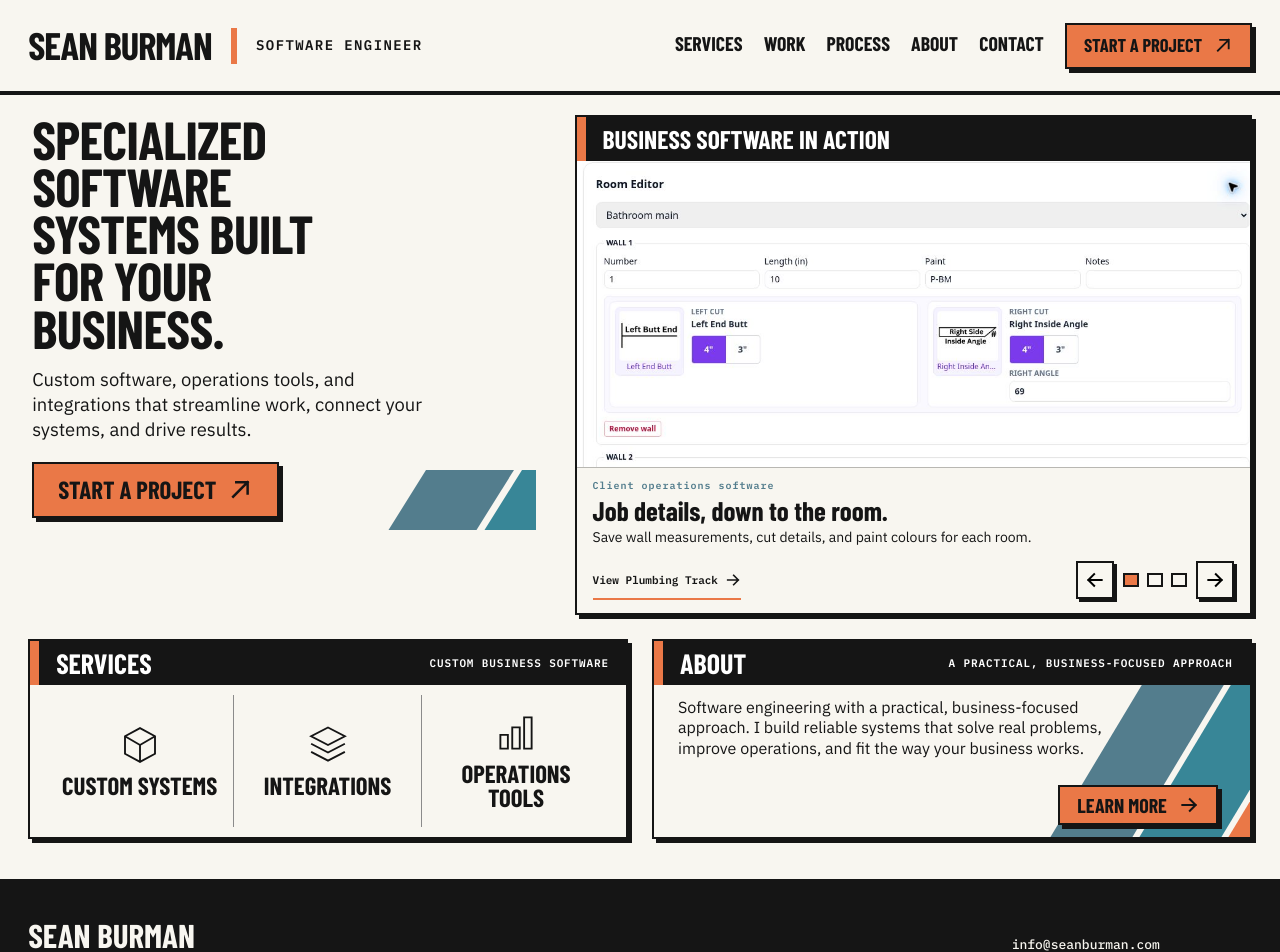
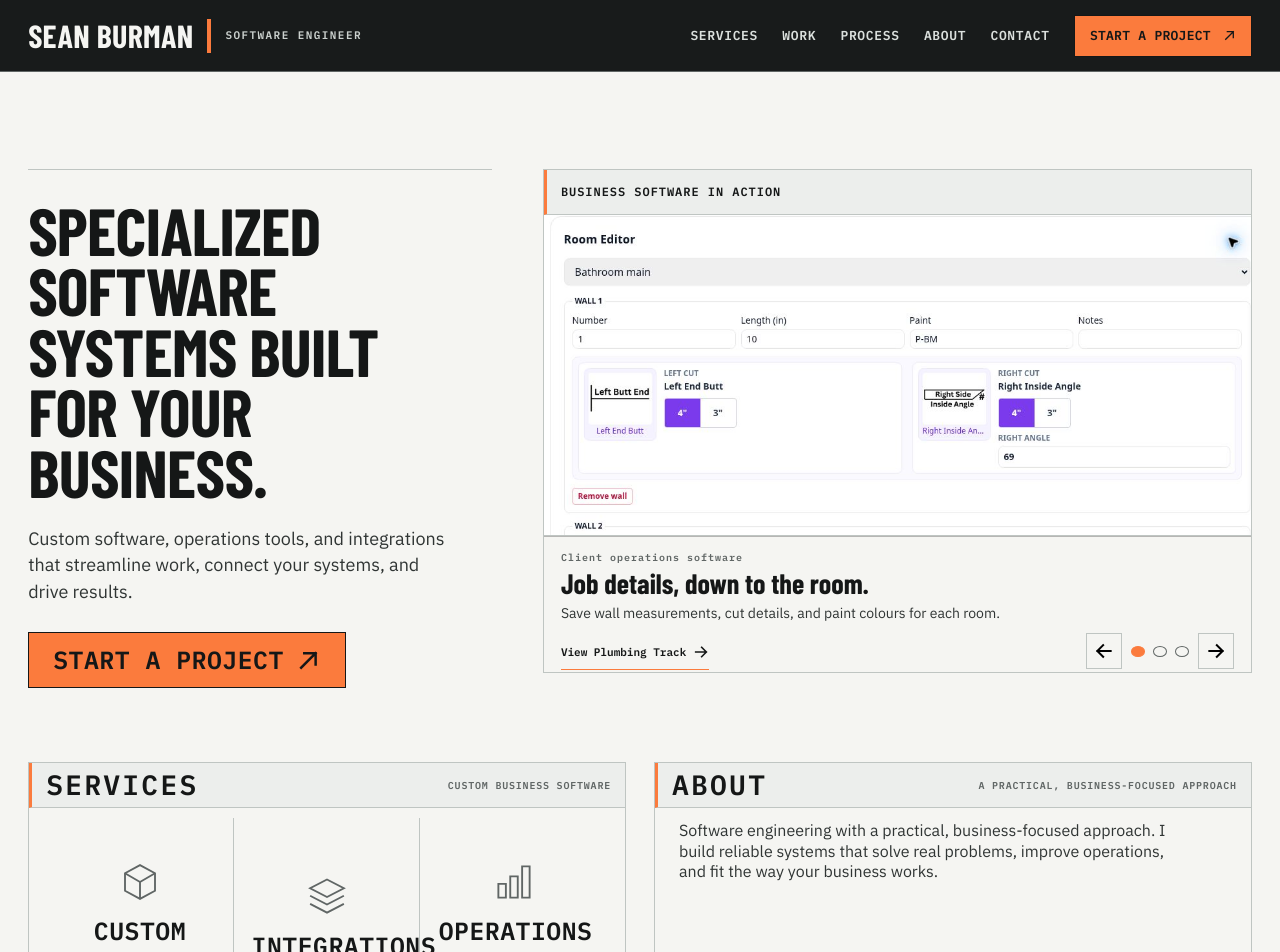
Before and after one commit to seanbman/seanburman.com, a React (Vite) app: page / in a window 1280 px wide. Shown: the top 952 px of the page. Built offline with nearby package versions, Linux system fonts and the light colour scheme; no server answers; a web font is replaced by a local one.

Commit message:
refine portfolio with fleet-inspired visual system

```diff
--- a/index.html
+++ b/index.html
@@ -1 +1 @@
-<!doctype html><html lang="en"><head><meta charset="UTF-8"/><meta name="viewport" content="width=device-width, initial-scale=1.0"/><link rel="icon" href="/favicon.ico" sizes="48x48"/><link rel="icon" type="image/svg+xml" href="/favicon.svg"/><link rel="apple-touch-icon" href="/apple-touch-icon.png"/><link rel="manifest" href="/site.webmanifest"/><meta name="theme-color" content="#f8f6f0"/><meta name="description" content="Sean Burman — Software Engineer. Specialized software systems built for your business. Custom software, integrations, and operations tools."/><title>Sean Burman — Software Engineer</title></head><body><div id="root"></div><script type="module" src="/src/main.tsx"></script></body></html>
+<!doctype html><html lang="en"><head><meta charset="UTF-8"/><meta name="viewport" content="width=device-width, initial-scale=1.0"/><link rel="icon" href="/favicon.ico" sizes="48x48"/><link rel="icon" type="image/svg+xml" href="/favicon.svg"/><link rel="apple-touch-icon" href="/apple-touch-icon.png"/><link rel="manifest" href="/site.webmanifest"/><meta name="theme-color" content="#f5f5f2"/><meta name="description" content="Sean Burman — Software Engineer. Specialized software systems built for your business. Custom software, integrations, and operations tools."/><title>Sean Burman — Software Engineer</title></head><body><div id="root"></div><script type="module" src="/src/main.tsx"></script></body></html>
--- a/src/App.css
+++ b/src/App.css
@@ -411,3 +411,126 @@
   .service-next{margin-top:32px;padding:23px 22px}
   .service-next h2{font-size:clamp(34px,10vw,47px)}
 }
+
+/* Fleet-inspired editorial refinement: flat surfaces, compact type, and signal colour. */
+.container{max-width:1440px}
+.site-header{background:var(--charcoal);color:var(--paper)}
+.site-header__inner{min-height:72px;border-bottom:1px solid #606665}
+.brand{gap:14px}
+.brand__name{font-size:clamp(25px,2.5vw,40px);letter-spacing:.01em}
+.brand__rule{width:4px;height:34px;background:var(--signal)}
+.brand__title{font-size:11px;letter-spacing:.13em;color:#cbd1ce}
+.site-nav{gap:clamp(14px,1.9vw,28px)}
+.site-nav__link{font:600 13px/1 'IBM Plex Mono',monospace;letter-spacing:.05em;color:#dbe0dd;padding:10px 0;border-bottom:1px solid transparent}
+.site-nav__link:hover,.site-nav__link--active{color:#fff;border-bottom-color:var(--signal)}
+.button{min-height:42px;padding:9px 15px;border:1px solid var(--ink);box-shadow:none;font:600 13px/1 'IBM Plex Mono',monospace;letter-spacing:.02em;transition:background-color .15s,color .15s,border-color .15s}
+.button:hover,.button:active{transform:none;box-shadow:none}
+.button--orange{background:var(--signal);color:var(--ink)}
+.button--orange:hover{background:#ff9a68}
+.button--large{min-height:48px;padding:12px 18px;font-size:14px}
+.menu-toggle{border:1px solid #606665;box-shadow:none;background:transparent}
+.menu-toggle span{background:var(--paper)}
+.neo-card{border:1px solid var(--border);box-shadow:none;background:var(--paper)}
+.section-bar{min-height:45px;background:var(--canvas);color:var(--ink);border-left:3px solid var(--signal);border-bottom:1px solid var(--border);padding:8px 14px}
+.section-bar h2,.section-bar>span:first-child{font:600 12px/1.2 'IBM Plex Mono',monospace;letter-spacing:.08em}
+.section-bar>span:last-child:not(:first-child){font-size:10px;color:var(--muted)}
+.hero{grid-template-columns:minmax(320px,.85fr) minmax(520px,1.3fr);gap:clamp(32px,4vw,64px);padding-block:clamp(48px,6vw,88px) 56px}
+.hero__copy{min-height:0;padding:9px 0 18px;border-top:1px solid var(--border)}
+.hero__copy h1{font-size:clamp(48px,5.2vw,78px);line-height:.91;letter-spacing:-.01em;margin:20px 0 24px;max-width:540px}
+.hero__copy p{font-size:18px;line-height:1.48;max-width:430px;margin-bottom:27px;color:#303534}
+.hero__stripes,.about-panel__stripes{display:none}
+.showcase{background:var(--paper)}
+.showcase__viewport{background:var(--linen)}
+.showcase__media{border-bottom:1px solid var(--border)}
+.showcase__footer{height:136px;min-height:136px;background:var(--paper);padding:15px 17px 14px}
+.showcase__copy--left,.showcase__copy--right{position:static;width:auto;padding:0;border:0;box-shadow:none;background:transparent}
+.showcase__project-type{color:var(--muted);font-size:10px}
+.showcase__copy h3{font-size:clamp(25px,2.2vw,34px);line-height:1;margin-bottom:7px}
+.showcase__copy>p:not(.showcase__project-type){font-size:14px;line-height:1.38;color:#303534}
+.showcase__link{min-height:38px;border-bottom:1px solid var(--signal);font-size:11px}
+.showcase__arrow{width:36px;height:36px;border:1px solid var(--border);box-shadow:none;background:var(--paper)}
+.showcase__arrow:hover,.showcase__arrow:active{background:var(--cyan);transform:none;box-shadow:none}
+.showcase__dot{width:11px;height:11px;border:1px solid var(--muted);border-radius:50%}
+.showcase__dot--active{background:var(--signal);border-color:var(--signal)}
+.home-lower{gap:28px;padding-bottom:88px;height:auto;flex:none}
+.summary-panel,.about-panel{min-height:270px}
+.summary-panel__grid{padding:20px 18px}
+.summary-tile{padding:15px 12px;border-right:1px solid var(--border)}
+.summary-tile:hover{background:var(--canvas)}
+.summary-tile svg{width:42px;height:42px;margin-bottom:14px;color:var(--muted)}
+.summary-tile h3{font:600 14px/1.25 'IBM Plex Mono',monospace;letter-spacing:.02em;max-width:150px}
+.about-panel__body{padding:24px 24px}
+.about-panel__body p{font-size:17px;line-height:1.5;max-width:500px;color:#303534}
+.about-panel__body .button{position:static;margin-top:auto}
+.site-footer{border-top:1px solid #606665;padding:31px 0 34px}
+.site-footer__brand{font-size:28px}
+.site-footer p{color:#cbd1ce}
+.site-footer__right{font-size:12px;color:#cbd1ce}
+.site-footer__right a:hover,.site-footer__social:hover{color:var(--signal)}
+.subpage{padding-top:clamp(42px,5vw,70px);padding-bottom:clamp(72px,8vw,112px)}
+.page-intro{border-bottom:1px solid var(--border);padding-bottom:24px;margin-bottom:34px}
+.page-intro h1{font-size:clamp(58px,8vw,108px);line-height:.86;margin-bottom:17px}
+.page-intro>p:last-child{max-width:740px;font-size:20px;line-height:1.42;color:#303534}
+.service-list{gap:18px}
+.service-detail{padding:24px;gap:24px;min-height:340px}
+.service-detail:nth-child(2){border-top:3px solid var(--blue-surface)}
+.service-detail:nth-child(3){border-top:3px solid var(--signal)}
+.service-detail__heading{gap:13px}
+.service-detail__symbol svg{width:44px;height:44px;color:var(--muted)}
+.service-detail h2{font-size:clamp(32px,3vw,48px)}
+.service-detail p{font-size:16px;line-height:1.5;color:#303534}
+.service-detail__examples{border-top:1px solid var(--border);font-size:11px;color:var(--muted)}
+.page-cta{margin-top:42px;background:var(--charcoal);padding:24px 26px;border:1px solid var(--charcoal);box-shadow:none}
+.page-cta h2{font-size:clamp(30px,3vw,44px)}
+.work-index{gap:18px}
+.work-card__image{border-bottom:1px solid var(--border)}
+.work-card__body{padding:21px 22px 23px}
+.work-card__body h2{font-size:clamp(28px,2.4vw,40px)}
+.work-card__link,.work-study__external,.project-page__related,.text-link,.content-section__link a{border-bottom:1px solid var(--signal)}
+.work-study__heading{padding:25px 28px 27px;border-bottom:1px solid var(--border);background:var(--paper)}
+.work-study:first-child .work-study__heading,.work-study:not(:first-child) .work-study__heading{border-top:3px solid var(--signal)}
+.work-study:not(:first-child) .work-study__heading{border-top-color:var(--blue-surface)}
+.work-study__body{border-top:1px solid var(--border)}
+.work-study__problem,.work-study__delivery{padding:24px 28px 27px}
+.work-study__delivery{border-left:1px solid var(--border);background:var(--canvas)}
+.work-study__screenshots{border-top:1px solid var(--border);padding:25px 28px 28px}
+.work-study__gallery{gap:18px}
+.work-study__gallery a,.project-hero__image a,.project-gallery a{border:1px solid var(--border)}
+.project-hero{border-bottom:1px solid var(--border);padding-bottom:32px}
+.project-page__kind{font-size:12px;color:var(--muted)}
+.project-hero__copy h1{font-size:clamp(48px,5.7vw,84px)}
+.project-hero__summary{font-size:20px;color:#303534}
+.project-overview{border:1px solid var(--border)}
+.project-overview>div+div{border-left:1px solid var(--border);background:var(--canvas)}
+.project-page__quick-links{margin-top:22px;padding:17px 20px;border:1px solid var(--charcoal);background:var(--cyan);color:var(--ink)}
+.project-page__footer{margin-top:36px;padding:24px 27px;border:1px solid var(--charcoal);box-shadow:none;background:var(--charcoal)}
+.contracting-section{margin-top:50px}
+.content-section{border-bottom:1px solid var(--border);padding:30px 0}
+.content-section__number{width:40px;height:40px;margin-bottom:16px;background:var(--cyan);color:var(--ink);font-size:24px}
+.content-section:nth-child(2n) .content-section__number,.content-section:nth-child(3n) .content-section__number{background:var(--blue-surface)}
+.content-section__example{border-left:3px solid var(--signal);background:var(--canvas)}
+.service-next{margin-top:42px;padding:26px 28px;border:1px solid var(--charcoal);box-shadow:none;background:var(--charcoal)}
+
+@media(max-width:1100px){
+  .site-nav{background:var(--charcoal);border:1px solid #606665;box-shadow:none}
+  .site-nav__link{border-bottom-color:#606665}
+  .hero{grid-template-columns:1fr;max-width:920px}
+  .hero__copy{min-height:0}
+}
+@media(max-width:800px){
+  .showcase__footer{height:168px;min-height:168px}
+}
+@media(max-width:650px){
+  .hero{padding-block:34px 40px}
+  .hero__copy h1{font-size:clamp(46px,14vw,68px);margin-top:16px}
+  .home-lower{grid-template-columns:1fr;gap:18px;padding-bottom:58px}
+  .summary-panel,.about-panel{min-height:0}
+  .summary-panel__grid{min-height:190px}
+  .about-panel__body{min-height:220px}
+  .page-intro h1{font-size:clamp(56px,17vw,88px)}
+  .page-intro>p:last-child{font-size:18px}
+  .service-detail{min-height:0}
+  .work-study__delivery{border-left:0;border-top:1px solid var(--border)}
+  .project-overview>div+div{border-left:0;border-top:1px solid var(--border)}
+  .project-page__quick-links{padding:17px 19px}
+}
--- a/src/index.css
+++ b/src/index.css
@@ -1,3 +1,3 @@
 @import url('https://fonts.googleapis.com/css2?family=Barlow+Condensed:wght@500;600;700;800;900&family=IBM+Plex+Mono:wght@400;500;600&family=IBM+Plex+Sans:wght@400;500;600;700&display=swap');
-:root{font-family:'IBM Plex Sans',Arial,sans-serif;color:#151515;background:#f8f6f0;font-synthesis:none;text-rendering:optimizeLegibility;-webkit-font-smoothing:antialiased;--cream:#f8f6f0;--black:#151515;--orange:#ea7847;--blue:#537d8d;--teal:#388697;--line:2px solid var(--black);--shadow:4px 4px 0 var(--black)}
-*,*::before,*::after{box-sizing:border-box}html{min-width:320px;scroll-behavior:smooth}body{margin:0;min-width:320px}button,input,textarea{font:inherit}button{cursor:pointer}a{color:inherit;text-decoration:none}a:focus-visible,button:focus-visible,input:focus-visible,textarea:focus-visible{outline:3px solid var(--teal);outline-offset:3px}::selection{background:var(--teal);color:#fff}h1,h2,h3,p{margin-top:0}h1,h2,h3{font-family:'Barlow Condensed',Impact,sans-serif;font-weight:800}#root{min-height:100vh;display:flex;flex-direction:column}#main-content{flex:1}.sr-only{position:absolute;width:1px;height:1px;padding:0;margin:-1px;overflow:hidden;clip:rect(0,0,0,0);white-space:nowrap;border:0}@media(prefers-reduced-motion:reduce){html{scroll-behavior:auto}*,*::before,*::after{transition:none!important}}
+:root{font-family:'IBM Plex Sans',Arial,sans-serif;color:#151717;background:#f5f5f2;font-synthesis:none;text-rendering:optimizeLegibility;-webkit-font-smoothing:antialiased;--paper:#f5f5f2;--canvas:#eceeec;--linen:#f1eee6;--charcoal:#181b1b;--ink:#151717;--muted:#606665;--border:#bfc5c2;--cyan:#d1e8e8;--blue-surface:#b5d8dd;--pink:#ecc6d8;--green:#d1e7d9;--signal:#fb7b3d;--cream:var(--paper);--black:var(--ink);--orange:var(--signal);--blue:#6b989e;--teal:#d1e8e8;--line:1px solid var(--border);--shadow:none}
+*,*::before,*::after{box-sizing:border-box}html{min-width:320px;scroll-behavior:smooth}body{margin:0;min-width:320px;background:var(--paper)}button,input,textarea{font:inherit}button{cursor:pointer}a{color:inherit;text-decoration:none}a:focus-visible,button:focus-visible,input:focus-visible,textarea:focus-visible{outline:2px solid var(--signal);outline-offset:3px}::selection{background:var(--cyan);color:var(--ink)}h1,h2,h3,p{margin-top:0}h1,h2,h3{font-family:'Barlow Condensed',Impact,sans-serif;font-weight:700}#root{min-height:100vh;display:flex;flex-direction:column}#main-content{flex:1}.sr-only{position:absolute;width:1px;height:1px;padding:0;margin:-1px;overflow:hidden;clip:rect(0,0,0,0);white-space:nowrap;border:0}@media(prefers-reduced-motion:reduce){html{scroll-behavior:auto}*,*::before,*::after{transition:none!important}}
--- a/src/pages/Services.tsx
+++ b/src/pages/Services.tsx
@@ -88,10 +88,6 @@ export default function Services() {
         <p>Contracting work involves crews, customers, materials, deliveries, and other trades. A change in one place can affect the rest of the day.</p>
         <p>I can build tools that give those details a shared place. We start with how your team already works and choose the parts where a practical change would help.</p>
       </header>
-      <nav className="page-contents" aria-label="Contracting topics">
-        <span>CONTENTS</span>
-        {contractingSections.map(section => <a key={section.id} href={`#${section.id}`}>{section.heading}</a>)}
-      </nav>
       <div className="content-section__list">{contractingSections.map(section => <article className="content-section" id={section.id} key={section.id}>
         <div><p className="content-section__number">{String(contractingSections.indexOf(section) + 1)}</p><h3>{section.heading}</h3></div>
         <div className="content-section__body">{section.paragraphs.map(paragraph => <p key={paragraph}>{paragraph}</p>)}<p className="content-section__example"><strong>For example</strong> {section.example}</p>{section.link && <p className="content-section__link">{section.link}</p>}</div>
```
Also changed, not shown: 2 other files (tests, documents, lock files or other folders).
